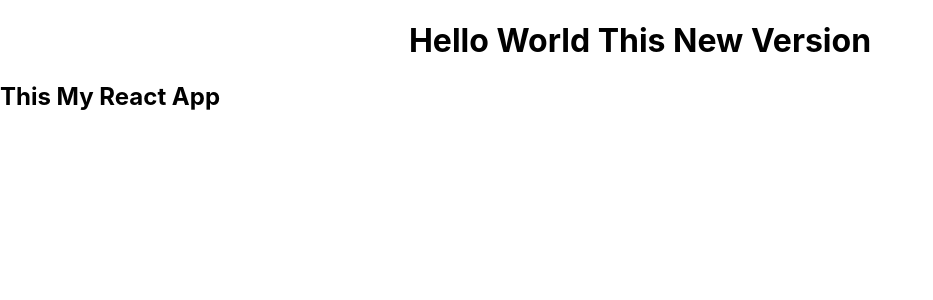
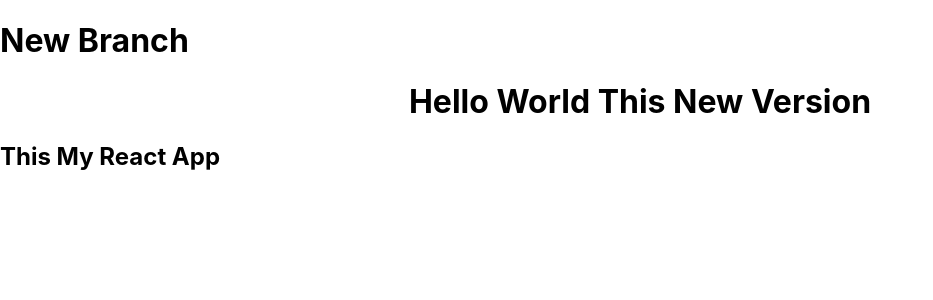
Before and after one commit to AhmedRagep/blog-first, a React (Create React App) app: page / in a window 1280 px wide. Shown: the top 300 px of the page, without its empty margins (0-933 px from the left). Built offline with nearby package versions, Linux system fonts and the light colour scheme.

Commit message:
new branch

```diff
--- a/src/App.js
+++ b/src/App.js
@@ -4,6 +4,7 @@
 function App() {
   return (
     <>
+      <h1>New Branch</h1>
       <h1 className="title">Hello World This New Version</h1>
       <h2>This My React App</h2>
     </>
```
